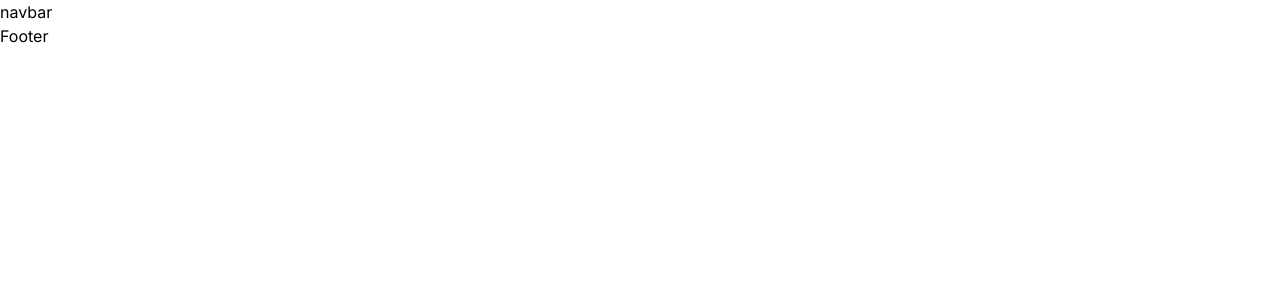
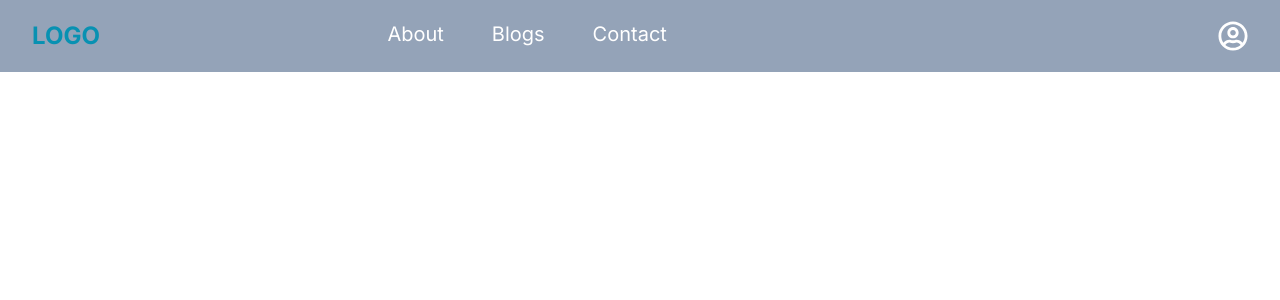
Before and after one commit to hmmasudsarder/resturant, a Next.js app: page / in a window 1280 px wide. Shown: the top 300 px of the page. Built offline with nearby package versions, Linux system fonts and the light colour scheme.

Commit message:
navbar complated

```diff
--- a/src/components/navbar/Navbar.jsx
+++ b/src/components/navbar/Navbar.jsx
@@ -1,11 +1,70 @@
-import React from 'react';
+"use client";
+import Image from "next/image";
+// import { CiMenuBurger, CiUser } from "react-icons/ci";
+import { FaRegUserCircle } from "react-icons/fa";
+import { MdClose } from "react-icons/md";
+import Link from "next/link";
+import { useState } from "react";
 
 const Navbar = () => {
-    return (
-        <div>
-            navbar
+  const [navbar, setNavbar] = useState(true);
+  return (
+    <div>
+      <nav className="w-full bg-slate-400 fixed top-0 left-0 right-0 z-10">
+        <div className="justify-between px-4 mx-auto lg:max-w-7xl md:items-center md:flex md:px-8">
+          <div className="">
+            <div className="flex items-center justify-between py-3 md:py-5 md:block">
+              {/* {LOGO} */}
+              <Link href="/">
+                <h3 className="text-2xl text-cyan-600 font-bold">LOGO</h3>
+              </Link>
+              <div className="md:hidden">
+                <button
+                  className="p-2 text-gray-700 rounded-md outline-none focus:border-gray-400"
+                  onClick={() => setNavbar(!navbar)}
+                >
+                  {navbar ? (
+                    <FaRegUserCircle className="text-3xl text-white"/>
+                  ) : (
+                    <FaRegUserCircle className="text-3xl text-white"/>
+                  )}
+                </button>
+              </div>
+            </div>
+          </div>
+          <div>
+            <div
+              className={`flex-1 items-center justify-self-start pb-3 mt-8 md:block md:pb-0 md:mt-0 ${
+                navbar ? "p-12 md:p-0 block" : "hidden"
+              }`}
+            >
+              <ul className="h-screen md:h-auto mt-3 items-center justify-center md:flex">
+                <li className="pb-6 text-xl text-white py-2 md:px-6 text-center border-b-2 md:border-b-0 hover:bg-purple-900 md:hover:text-purple-600 md:hover:bg-transparent">
+                  <Link href="#about" onClick={() => setNavbar(!navbar)}>
+                    About
+                  </Link>
+                </li>
+                <li className="pb-6 text-xl text-white py-2 md:px-6 text-center border-b-2 md:border-b-0 hover:bg-purple-900 md:hover:text-purple-600 md:hover:bg-transparent">
+                  <Link href="#about" onClick={() => setNavbar(!navbar)}>
+                    Blogs
+                  </Link>
+                </li>
+                <li className="pb-6 text-xl text-white py-2 md:px-6 text-center border-b-2 md:border-b-0 hover:bg-purple-900 md:hover:text-purple-600 md:hover:bg-transparent">
+                  <Link href="#about" onClick={() => setNavbar(!navbar)}>
+                    Contact
+                  </Link>
+                </li>
+              </ul>
+            </div>
+          </div>
+          <div ></div>
+          <div className="md:block hidden cursor-pointer">
+          <FaRegUserCircle className="text-3xl text-white"/>
+          </div>
         </div>
-    );
+      </nav>
+    </div>
+  );
 };
 
 export default Navbar;
```
Also changed, not shown: package.json (+5 -4 lines), 1 other file (tests, documents, lock files or other folders).
